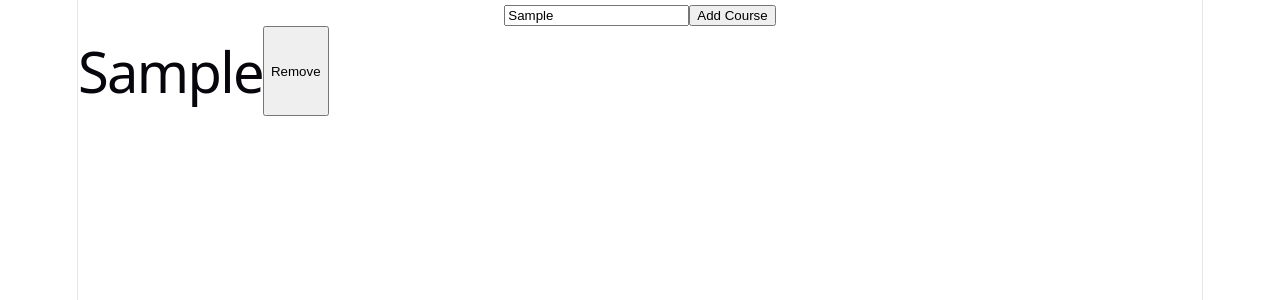
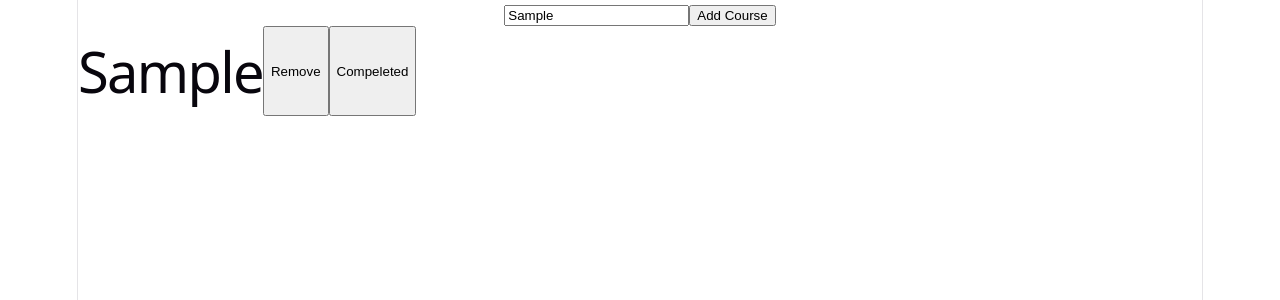
Before and after one commit to MohammadVaseti/React-Projects, a React (Vite) app in the folder 04-Lessons Project/Lessons/: page / in a window 1280 px wide. Both pictures are taken after typing "Sample" into the empty fields and a click on the button "Add Course". Shown: the top 300 px of the page. Built offline with nearby package versions, Linux system fonts and the light colour scheme.

Commit message:
repo updated

```diff
--- a/04-Lessons Project/Lessons/src/Course.tsx
+++ b/04-Lessons Project/Lessons/src/Course.tsx
@@ -5,6 +5,7 @@ const Course = (props) => {
       <button onClick={() => props.deleteHandler(props.course.id)}>
         Remove
       </button>
+      <button>Compeleted</button>
     </div>
   );
 };
```
